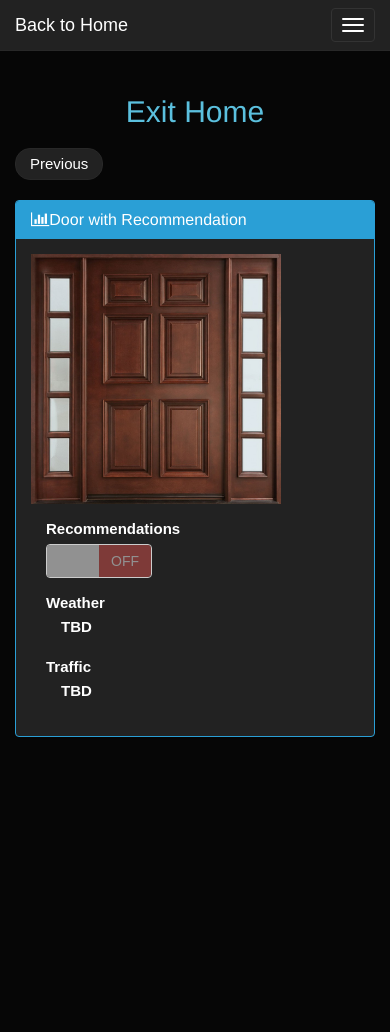
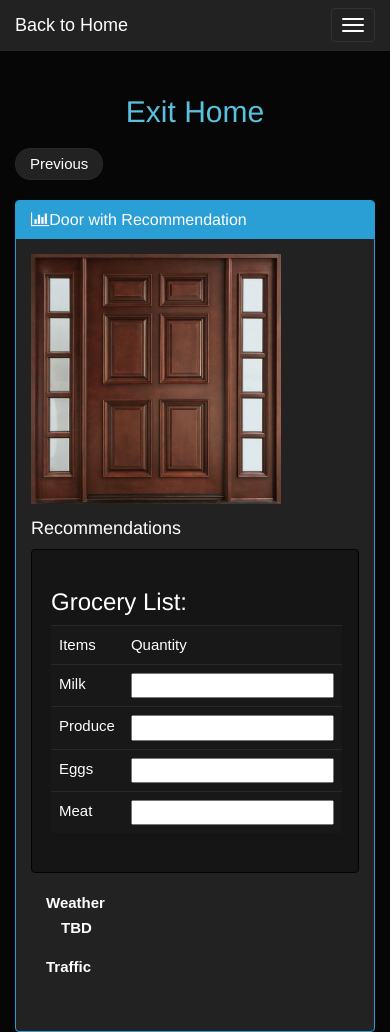
Before and after one commit to priyaganti/295B-fronend, a plain HTML site: page exitDoor.html in a window 390 px wide. Before the commit the page ends 844 px from the top, so only its background shows below. Drawn offline with nearby package versions, Linux system fonts and the light colour scheme.

Commit message:
Grocery list added to exit Door and modified kitchen.html

```diff
--- a/exitDoor.html
+++ b/exitDoor.html
@@ -25,6 +25,9 @@
 	<script src="bootstrap-switch/js/bootstrap-switch.min.js"></script>
 
       <style>
+		input{
+		color:black;
+		}
 		.pager li a{
 			color:#fff;
 		}
@@ -101,9 +104,32 @@
 									<img src="assets/img/door.jpg" width="250" height="250"></img>
 								</div>
 								<div class="form-group">
-										<label for="company" class="col-sm-6 control-label">Recommendations</label>
-										<div class="col-sm-6">
-										<input type="checkbox" name="my-checkbox" class="machine" id="coffee" data-off-color="danger" data-on-color="success" disabled />
+										<h4>Recommendations</h4>
+										<div class=" well col-sm-12">
+										<div><h3>Grocery List:</h3>
+										<table class="table table bordered table striped">
+											<tr>
+												<td>Items</td>
+												<td>Quantity</td>
+											</tr>
+											<tr>
+												<td>Milk</td>
+												<td><input type="text" id="milk"></td>
+											</tr>
+											<tr>
+												<td>Produce</td>
+												<td><input type="text" id="prod"></td>
+											</tr>
+											<tr>
+												<td>Eggs</td>
+												<td><input type="text" id="eggs"></td>
+											</tr>
+											<tr>
+												<td>Meat</td>
+												<td><input type="text" id="meat"></td>
+											</tr>
+										</table>
+										</div>
 										</div>
 								</div>
 								<div class="form-group">
@@ -115,7 +141,7 @@
 								<div class="form-group">
 										<label for="company" class="col-sm-6 control-label">Traffic</label>
 										<div class="col-sm-6">
-										<label for="company" class="col-sm-6 control-label">TBD</label>
+										<label for="company"  id="test" class="col-sm-6 control-label"></label>
 										</div>
 								</div>
                         </div><!-- body-->
@@ -127,5 +153,20 @@
 </body>
 <script>
 	$(".machine").bootstrapSwitch();
+	if(typeof(Storage) !== "undefined") {
+		var milk_qty = sessionStorage.getItem('milkQuantity');
+		var pro_qty = sessionStorage.getItem('produceQuantity');
+		var eggs_qty = sessionStorage.getItem('eggsQuantity');
+		var meat_qty = sessionStorage.getItem('meatQuantity');
+
+		document.getElementById("milk").value = milk_qty;
+		document.getElementById("prod").value = pro_qty;
+		document.getElementById("eggs").value = eggs_qty;
+		document.getElementById("meat").value = meat_qty;
+		/* console.log("qty is: ", qty);
+		document.getElementById("test").value = qty; */
+	} else {
+		alert("Sorry! No Web Storage support..");
+	}
 </script>
 </html>
```
Also changed, not shown: kitchen.html (+65 -0 lines), trafficReport.html (+30 -1 lines).
